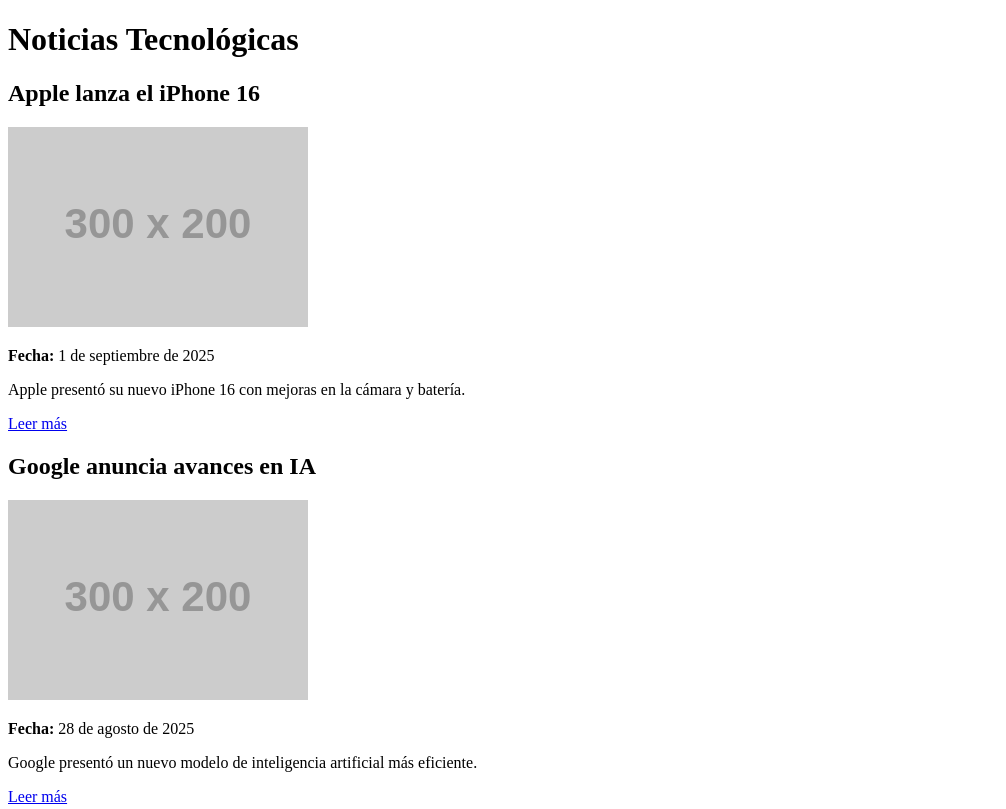
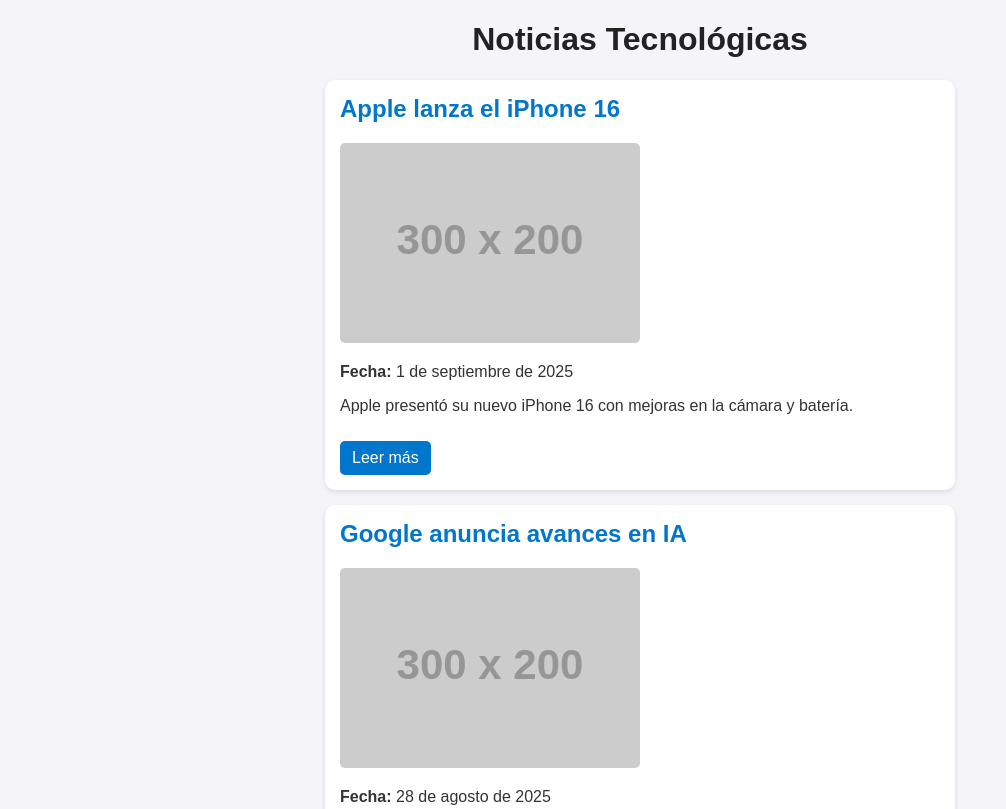
Before and after one commit to JereNa24/noticias_tecnologicas, a plain HTML site: page index.html in a window 1280 px wide. Shown: the top 809 px of the page, without its empty margins (0-1006 px from the left). Drawn offline with Linux system fonts and the light colour scheme; placeholder pictures from the web are drawn by us.

Commit message:
Commit 2: Agregar estilos básicos con CSS interno

```diff
--- a/index.html
+++ b/index.html
@@ -4,6 +4,46 @@
     <meta charset="UTF-8">
     <meta name="viewport" content="width=device-width, initial-scale=1.0">
     <title>Noticias Tecnológicas</title>
+    <style>
+        body {
+            font-family: Arial, sans-serif;
+            margin: 20px;
+            background-color: #f4f4f9;
+            color: #333;
+        }
+        h1 {
+            text-align: center;
+            color: #222;
+        }
+        article {
+            background: white;
+            padding: 15px;
+            margin: 15px auto;
+            border-radius: 10px;
+            max-width: 600px;
+            box-shadow: 0 2px 5px rgba(0,0,0,0.1);
+        }
+        article img {
+            max-width: 100%;
+            border-radius: 5px;
+        }
+        article h2 {
+            margin-top: 0;
+            color: #0077cc;
+        }
+        article a {
+            display: inline-block;
+            margin-top: 10px;
+            text-decoration: none;
+            color: white;
+            background: #0077cc;
+            padding: 8px 12px;
+            border-radius: 5px;
+        }
+        article a:hover {
+            background: #005fa3;
+        }
+    </style>
 </head>
 <body>
     <h1>Noticias Tecnológicas</h1>
```
